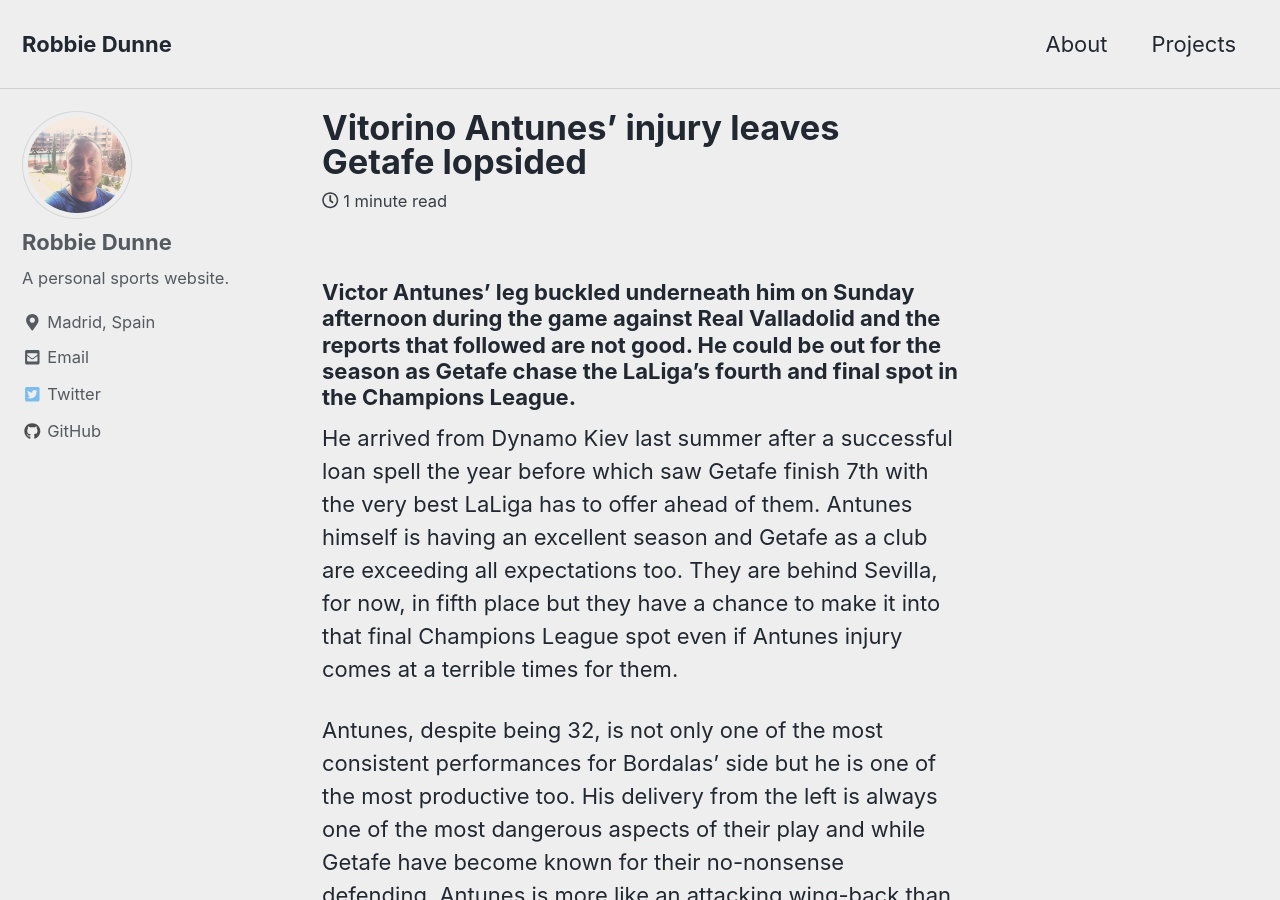
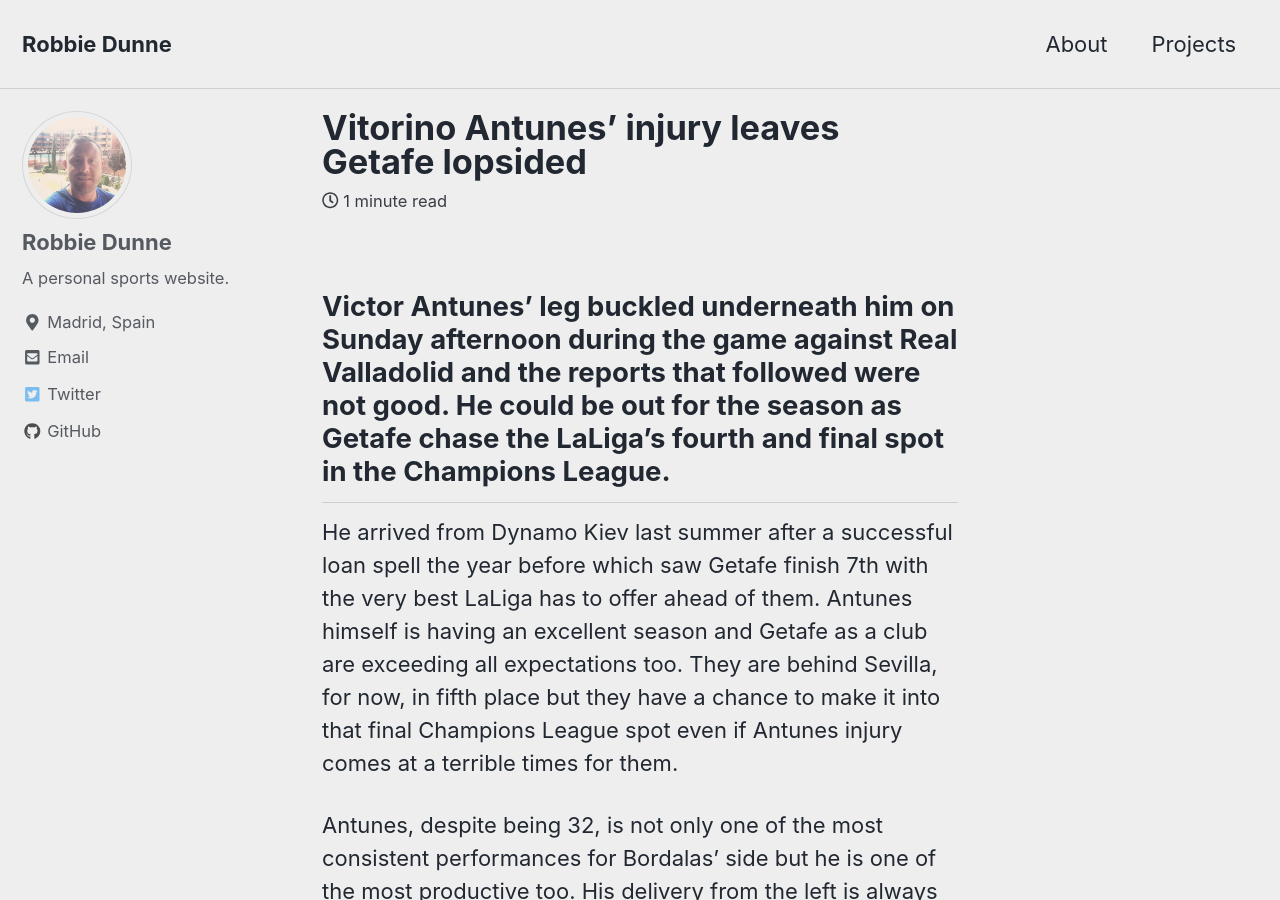
Before and after one commit to robbiejdunne/robbiejdunne.github.io, a Jekyll site: the page built from _posts/2019-04-15-antunes-injury.md, in a window 1280 px wide and 900 px high. Built offline with Jekyll 4.4.1, drawn with Linux system fonts in a browser that asks for light colours; cached includes are drawn as plain includes; nearby versions of some CDN libraries.

Commit message:
first change

```diff
--- a/_posts/2019-04-15-antunes-injury.md
+++ b/_posts/2019-04-15-antunes-injury.md
@@ -6,7 +6,7 @@
 excerpt: "Taking a look at what Getafe will lose if Vitorino Antunes is lost for the season"
 ---
 
-### Victor Antunes’ leg buckled underneath him on Sunday afternoon during the game against Real Valladolid and the reports that followed are not good. He could be out for the season as Getafe chase the LaLiga's fourth and final spot in the Champions League.
+## Victor Antunes’ leg buckled underneath him on Sunday afternoon during the game against Real Valladolid and the reports that followed were not good. He could be out for the season as Getafe chase the LaLiga's fourth and final spot in the Champions League.
 
 He arrived from Dynamo Kiev last summer after a successful loan spell the year before which saw Getafe finish 7th with the very best LaLiga has to offer ahead of them. Antunes himself is having an excellent season and Getafe as a club are exceeding all expectations too. They are behind Sevilla, for now, in fifth place but they have a chance to make it into that final Champions League spot even if Antunes injury comes at a terrible times for them.
 
```
